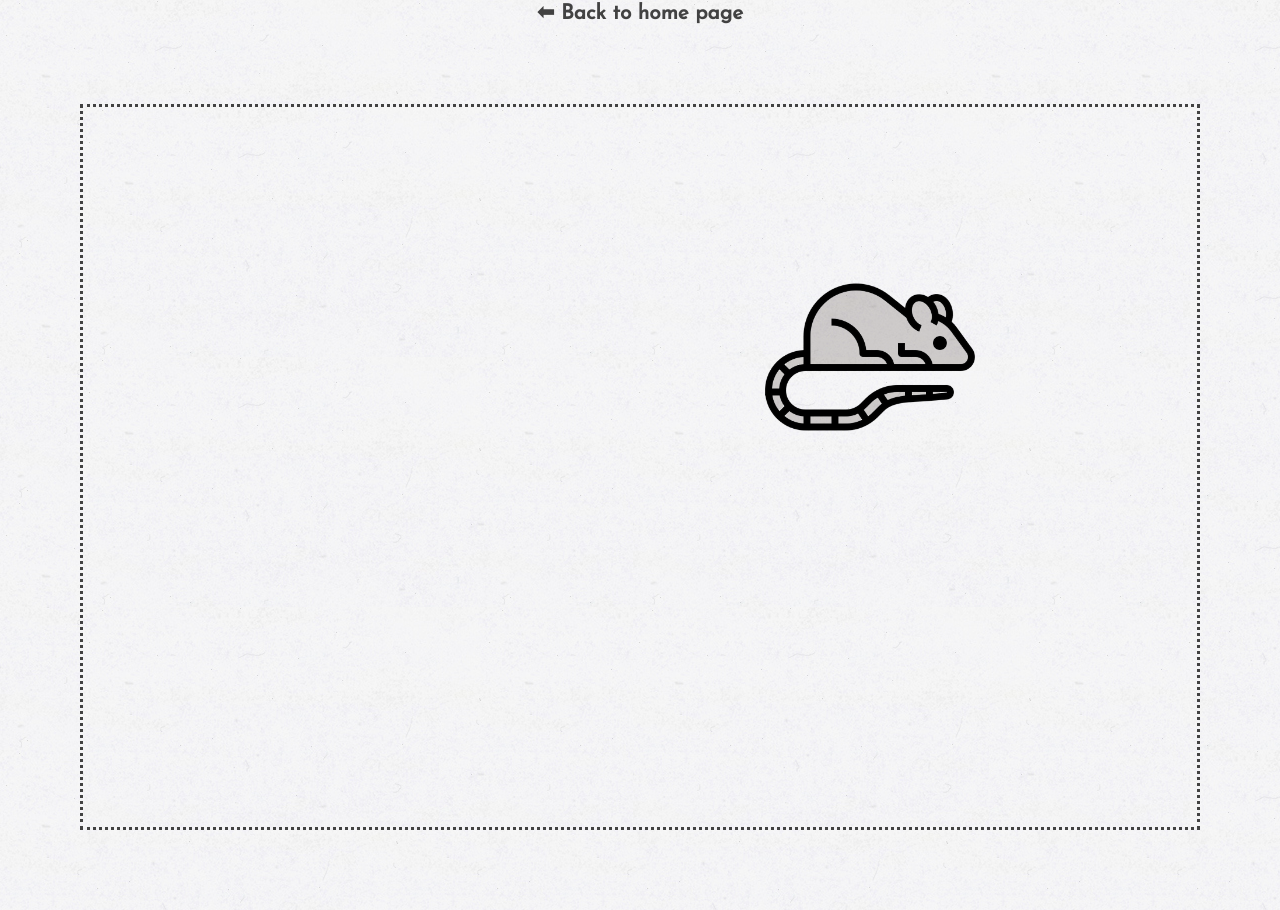
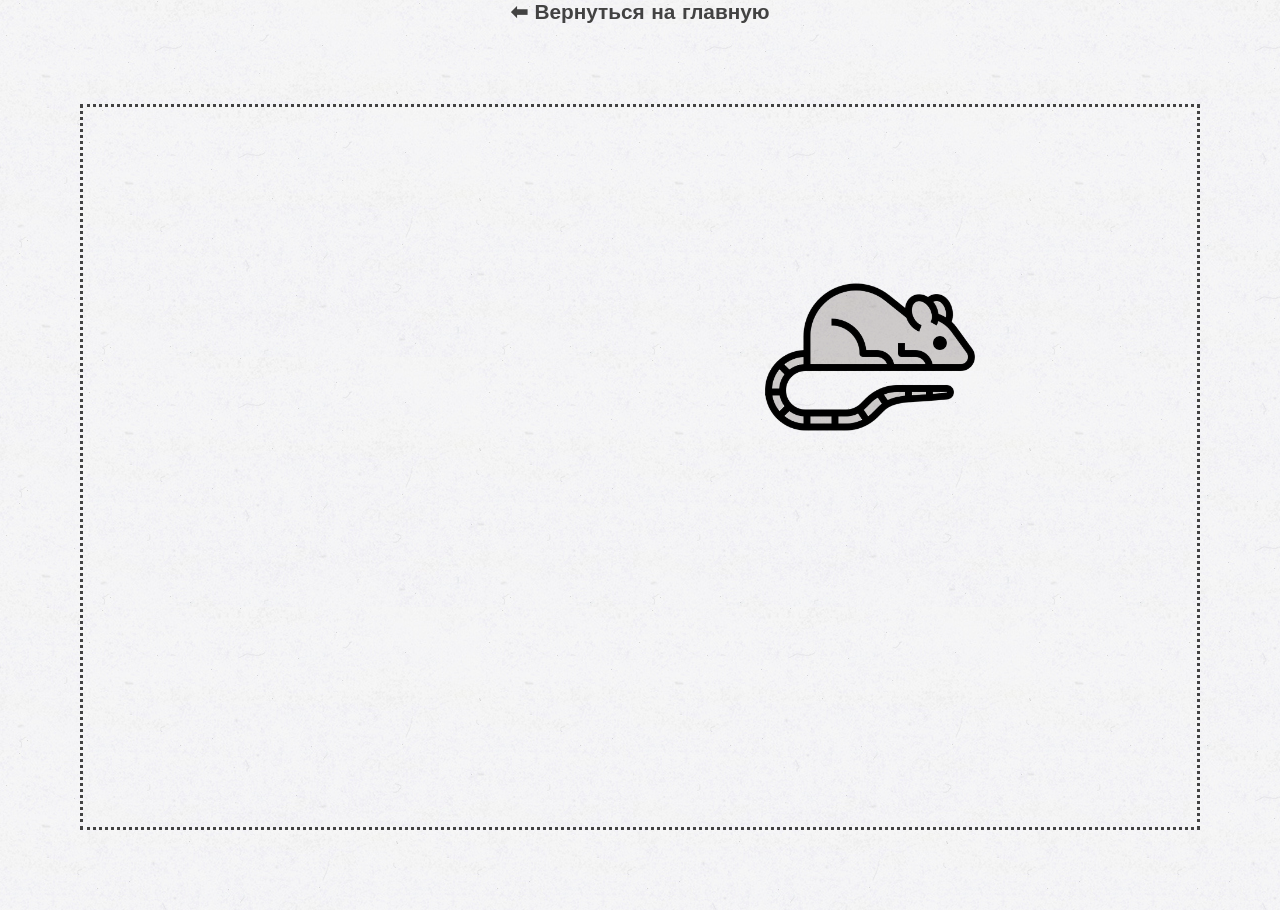
Before and after one commit to cat-in-a-box/mousewheel-checker, a React (Create React App) app: page / in a window 1280 px wide. Built offline with nearby package versions, Linux system fonts and the light colour scheme.

Commit message:
Language change

```diff
--- a/src/components/Header.jsx
+++ b/src/components/Header.jsx
@@ -3,7 +3,7 @@ import React from "react";
 const Header = () => {
     return (
         <div className="Header">
-            <a href="https://cat-in-a-box.github.io/webpage/">⬅ Back to home page</a>
+            <a href="https://cat-in-a-box.github.io/webpage/">⬅ Вернуться на главную</a>
         </div>
     )
 };
```
Also changed, not shown: src/components/Description.jsx (added, +9 -0 lines).
